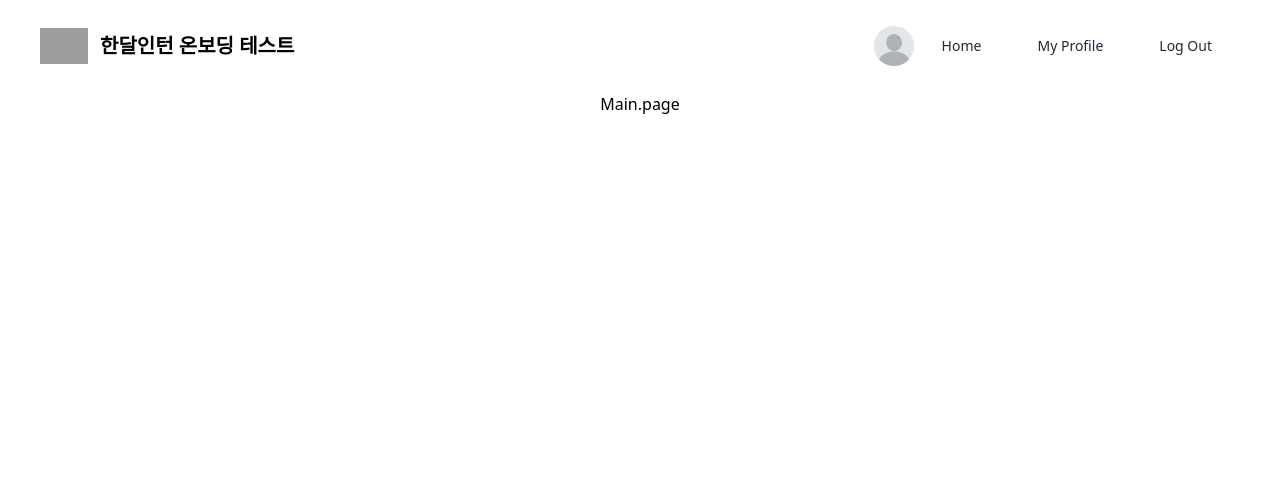
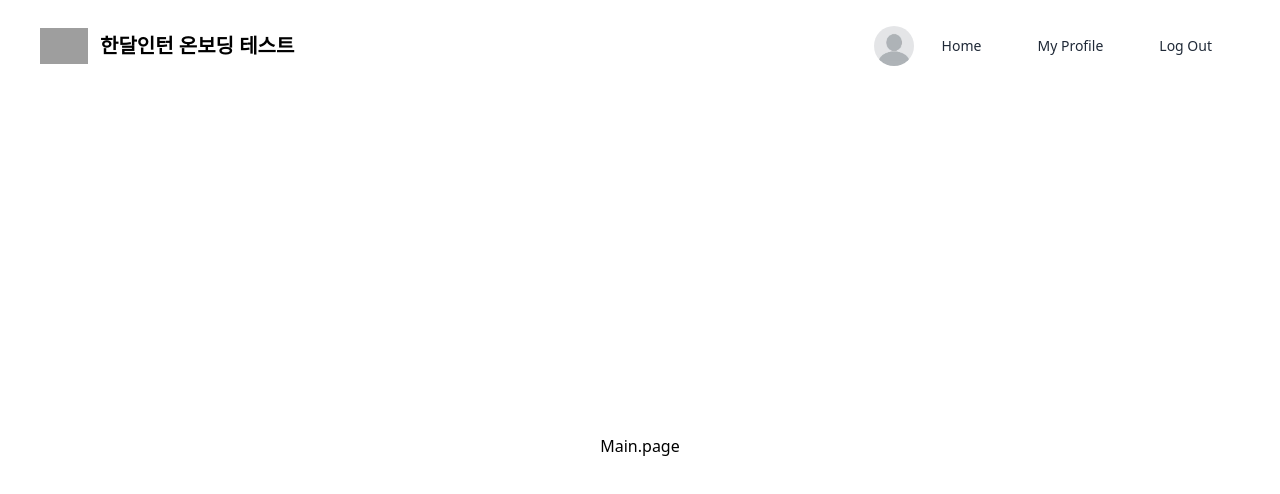
Before and after one commit to eunohhh/one-month-intern-onboarding-test, a React (Vite) app: page / in a window 1280 px wide. Shown: the top 494 px of the page. Built offline with nearby package versions, Linux system fonts and the light colour scheme; grey boxes are pictures that could not be loaded.

Commit message:
[style]: defaultLayout 수정

```diff
--- a/src/components/layouts/DefaultLayout.tsx
+++ b/src/components/layouts/DefaultLayout.tsx
@@ -3,15 +3,15 @@ import { Header } from '../header';
 
 function DefaultLayout() {
   return (
-    <>
+    <section className="flex flex-col min-h-dvh">
       <Header />
       <main
         id="default-layout"
-        className="h-full grid place-items-center max-w-screen-lg mx-auto my-0 place-content-center"
+        className="h-full grid place-items-center max-w-screen-lg mx-auto my-0 place-content-center flex-1"
       >
         <Outlet />
       </main>
-    </>
+    </section>
   );
 }
 
```
